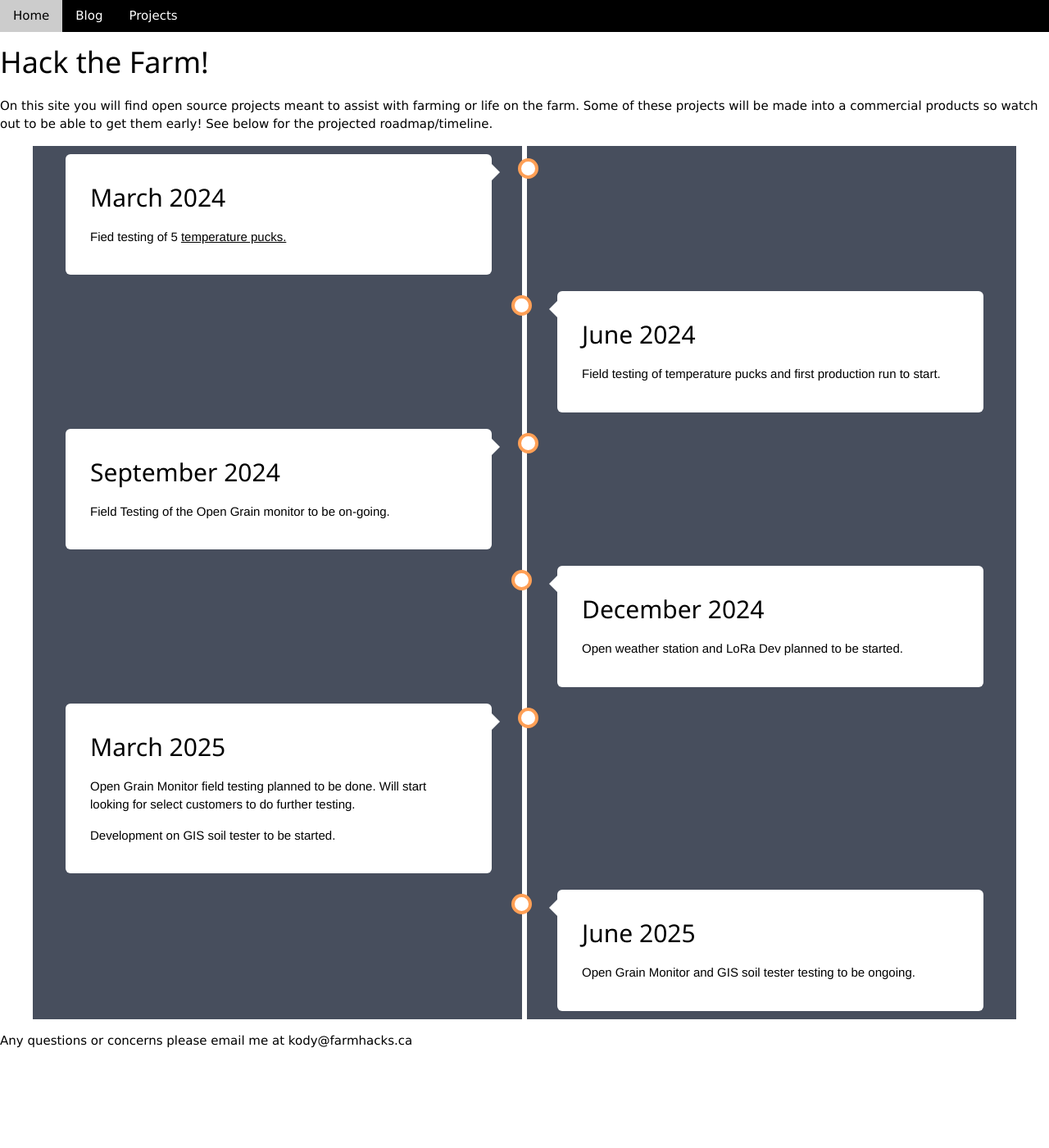
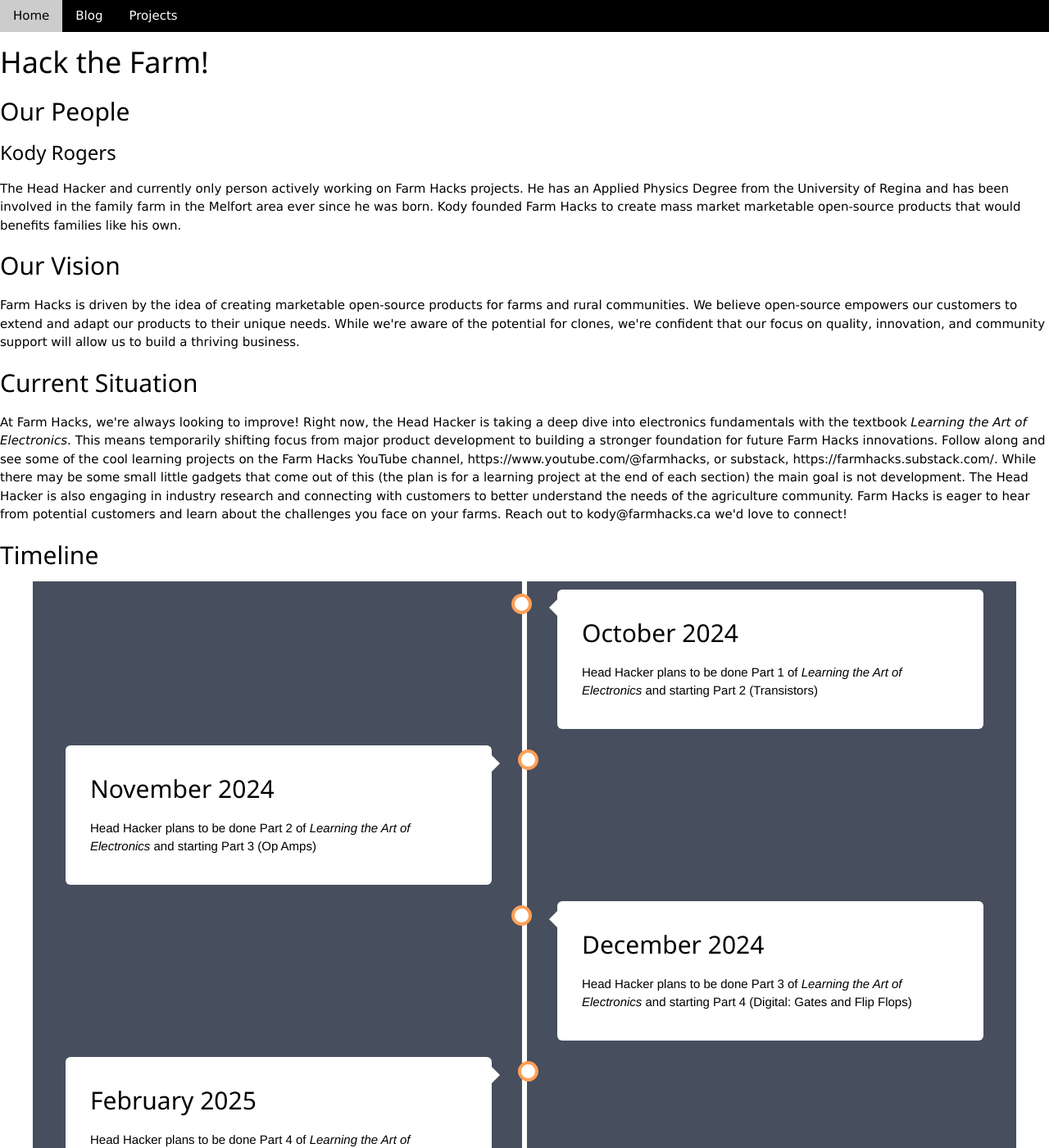
Before and after one commit to PhysicsUofRAUI/farmhacks, a Jekyll site: the page built from index.html, in a window 1280 px wide and 1400 px high. Shown: the whole window at 82% size. Built offline with Jekyll 4.4.1, drawn with Linux system fonts in a browser that asks for light colours; some of the changed text lies outside the part shown.

Commit message:
Update Website to be relevant to current situation

```diff
--- a/index.html
+++ b/index.html
@@ -3,48 +3,96 @@ layout: default
 title: Home
 ---
 <h1>Hack the Farm!</h1>
+<h2>Our People</h2>
+<h3>Kody Rogers</h3>
+<p>
+The Head Hacker and currently only person actively working on Farm Hacks projects.
 
-<p>
-On this site you will find open source projects meant to assist with farming or life on the farm. Some of these projects will be made into a commercial products so watch out to be able to get them early!
-
-See below for the projected roadmap/timeline.
+He has an Applied Physics Degree from the University of Regina and has been involved in the family farm in the Melfort area ever since he was born. Kody founded Farm Hacks to create mass market marketable open-source products that would benefits families like his own.
 </p>
 
+<h2>Our Vision</h2>
+<p>
+  Farm Hacks is driven by the idea of creating marketable open-source products for farms and rural communities. We believe open-source empowers our customers to extend and adapt our products to their unique needs.  While we're aware of the potential for clones, we're confident that our focus on quality, innovation, and community support will allow us to build a thriving business.
+</p>
+
+<h2>Current Situation</h2>
+<p>
+  At Farm Hacks, we're always looking to improve!  Right now, the Head Hacker is taking a deep dive into electronics fundamentals with the textbook <i>Learning the Art of Electronics</i>. This means temporarily shifting focus from major product development to building a stronger foundation for future Farm Hacks innovations.
+
+  Follow along and see some of the cool learning projects on the Farm Hacks YouTube channel, https://www.youtube.com/@farmhacks, or substack, https://farmhacks.substack.com/.
+
+  While there may be some small little gadgets that come out of this (the plan is for a learning project at the end of each section) the main goal is not development.
+
+  The Head Hacker is also engaging in industry research and connecting with customers to better understand the needs of the agriculture community.  Farm Hacks is eager to hear from potential customers and learn about the challenges you face on your farms. Reach out to kody@farmhacks.ca we'd love to connect!
+</p>
+
+<h2>Timeline</h2>
 <div class="timeline">
+  <div class="container right">
+    <div class="content">
+      <h2>October 2024</h2>
+      <p>Head Hacker plans to be done Part 1 of <i>Learning the Art of Electronics</i> and starting Part 2 (Transistors)</p>
+    </div>
+  </div>
   <div class="container left">
     <div class="content">
-      <h2>March 2024</h2>
-      <p>Fied testing of 5 <a href="https://farmhacks.ca/projects/temperature-puck-wifi.html">temperature pucks.</a></p>
+      <h2>November 2024</h2>
+      <p>Head Hacker plans to be done Part 2 of <i>Learning the Art of Electronics</i> and starting Part 3 (Op Amps)</p>
     </div>
   </div>
   <div class="container right">
     <div class="content">
-      <h2>June 2024</h2>
-      <p>Field testing of temperature pucks and first production run to start.</p>
+      <h2>December 2024</h2>
+      <p>Head Hacker plans to be done Part 3 of <i>Learning the Art of Electronics</i> and starting Part 4 (Digital: Gates and Flip Flops)</p>
     </div>
   </div>
   <div class="container left">
     <div class="content">
-      <h2>September 2024</h2>
+      <h2>February 2025</h2>
+      <p>Head Hacker plans to be done Part 4 of <i>Learning the Art of Electronics</i> and starting Part 5 (Analog - Digital)</p>
+    </div>
+  </div>
+  <div class="container right">
+    <div class="content">
+      <h2>March 2025</h2>
+      <p>Head Hacker plans to be done Part 5 of <i>Learning the Art of Electronics</i> and starting Part 6 (Microcontrollers last part!)</p>
+    </div>
+  </div>
+  <div class="container left">
+    <div class="content">
+      <h2>June 2025</h2>
+      <p>Field testing of 5 <a href="https://farmhacks.ca/projects/temperature-puck-wifi.html">temperature pucks.</a></p>
+    </div>
+  </div>
+  <div class="container right">
+    <div class="content">
+      <h2>August 2025</h2>
+      <p>Field testing of temperature pucks done (first 5) and first production run to start.</p>
+    </div>
+  </div>
+  <div class="container left">
+    <div class="content">
+      <h2>September 2025</h2>
       <p>Field Testing of the Open Grain monitor to be on-going.</p>
     </div>
   </div>
   <div class="container right">
     <div class="content">
-      <h2>December 2024</h2>
+      <h2>December 2025</h2>
       <p>Open weather station and LoRa Dev planned to be started.</p>
     </div>
   </div>
   <div class="container left">
     <div class="content">
-      <h2>March 2025</h2>
+      <h2>March 2026</h2>
       <p>Open Grain Monitor field testing planned to be done. Will start looking for select customers to do further testing.</p>
       <p>Development on GIS soil tester to be started.</p>
     </div>
   </div>
   <div class="container right">
     <div class="content">
-      <h2>June 2025</h2>
+      <h2>June 2026</h2>
       <p>Open Grain Monitor and GIS soil tester testing to be ongoing.</p>
     </div>
   </div>
```
